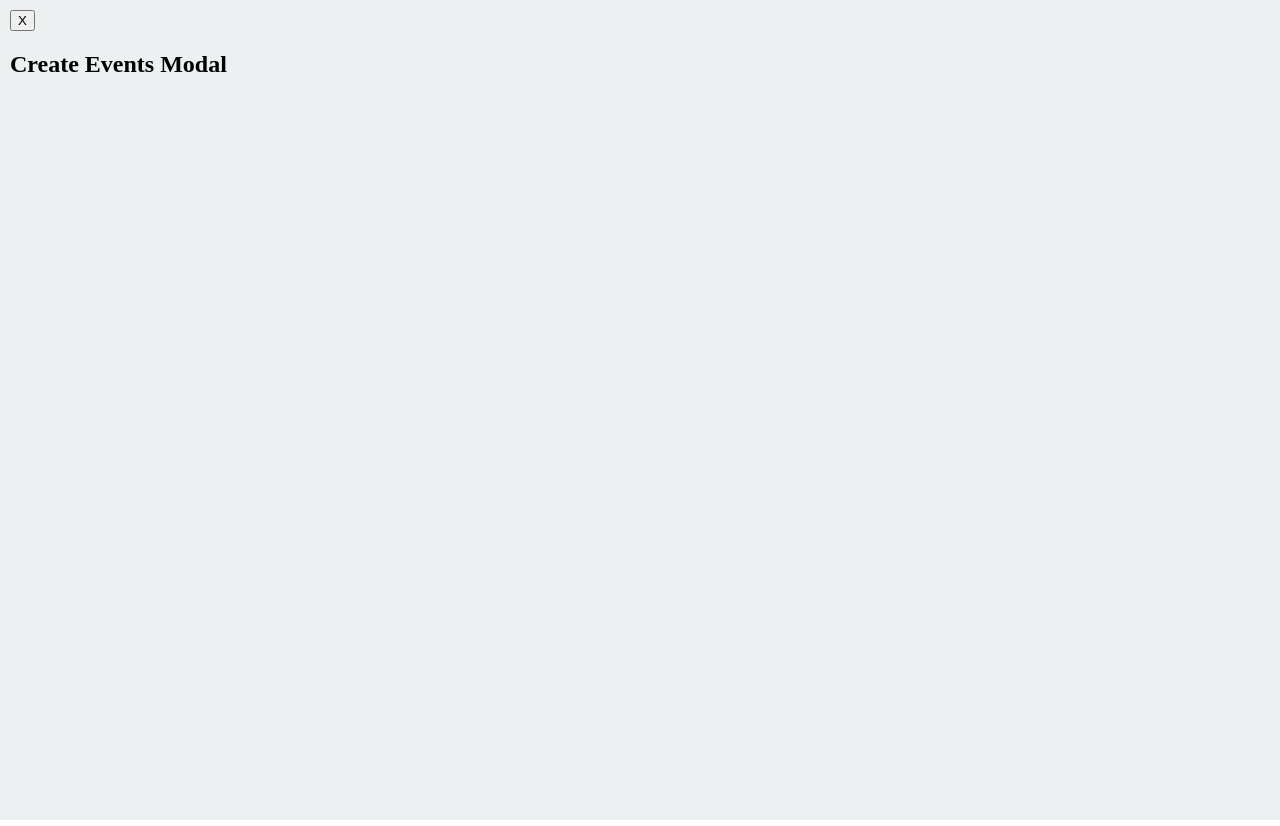
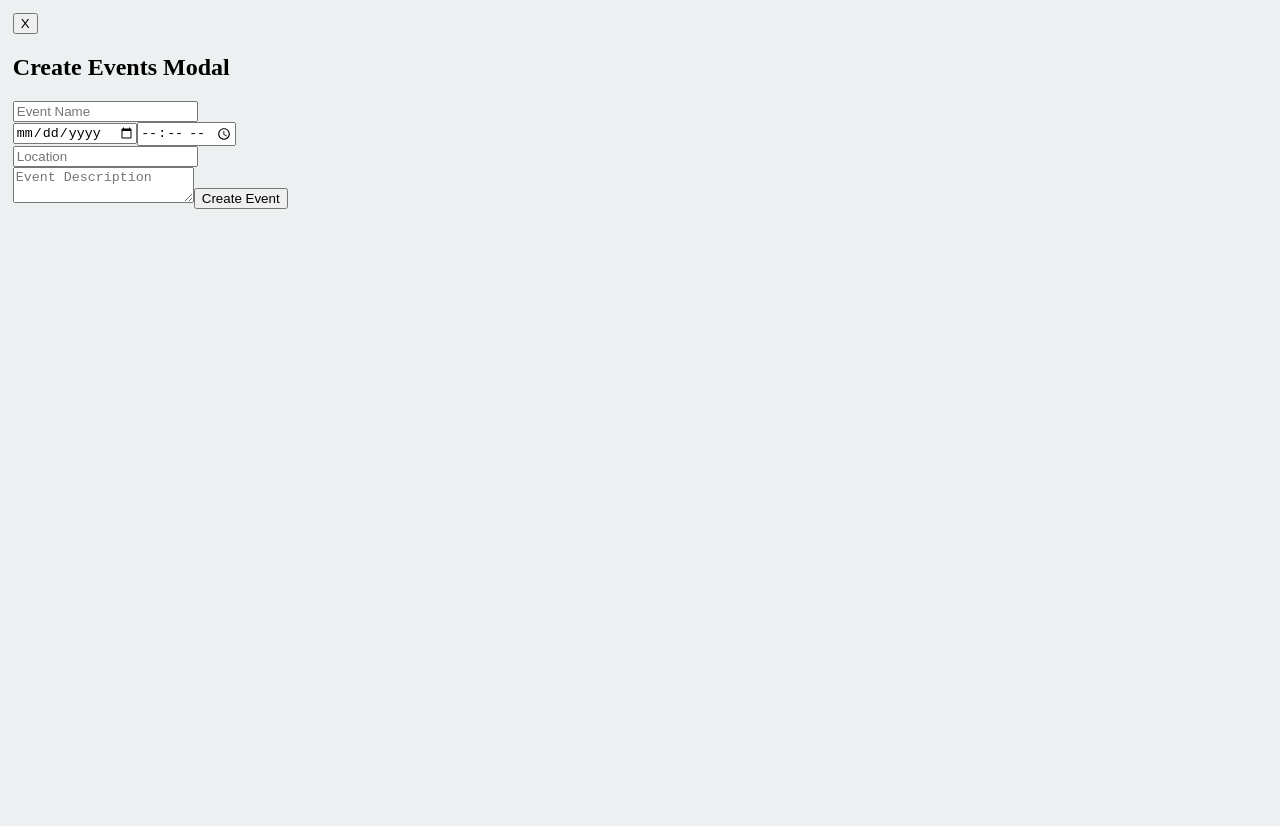
Before and after one commit to mnu213/eventedge-clone-2, a React (Create React App) app in the folder front-end/: page /chats/1 in a window 1280 px wide. Both pictures are taken after a click on the button "Create Event". Built offline with nearby package versions, Linux system fonts and the light colour scheme.

Commit message:
adding PendingEvent components to pending events modal

```diff
--- a/front-end/src/components/chats/create-chat-modal.jsx
+++ b/front-end/src/components/chats/create-chat-modal.jsx
@@ -3,17 +3,23 @@ import styles from '../modal.css';
 
 function CreateChat(props) {
   const { onClose } = props;
+  const submit = () => {
+    alert('created event(nothing done in background)');
+  };
+
   return (
     <div className="modal">
       <button type="submit" onClick={onClose}>
         X
       </button>
       <br />
-      <button type="submit"> Create Chat </button>
-      <br />
-      <input type="text" placeholder="Group Chat Name" />
-      <br />
-      <input type="text" placeholder="Search for users..." />
+      <form onSubmit={submit}>
+        <button type="submit"> Create Chat </button>
+        <br />
+        <input type="text" placeholder="Group Chat Name" />
+        <br />
+        <input type="text" placeholder="Search for users..." />
+      </form>
     </div>
   );
 }
--- a/front-end/src/components/create-event-modal/create-event-modal.jsx
+++ b/front-end/src/components/create-event-modal/create-event-modal.jsx
@@ -3,12 +3,26 @@ import styles from '../modal.css';
 
 function CreateEvent(props) {
   const { onClose } = props;
+  const submit = () => {
+    alert('Event Created (nothing in background done)');
+  };
   return (
     <div className="modal">
       <button type="submit" onClick={onClose}>
         X
       </button>
       <h2>Create Events Modal</h2>
+      <form onSubmit={submit}>
+        <input placeholder="Event Name" />
+        <br />
+        <input type="date" />
+        <input type="time" />
+        <br />
+        <input placeholder="Location" />
+        <br />
+        <textarea placeholder="Event Description" />
+        <button type="submit"> Create Event</button>
+      </form>
     </div>
   );
 }
--- a/front-end/src/components/modal.css
+++ b/front-end/src/components/modal.css
@@ -2,9 +2,9 @@
   position: absolute;
   top: 0;
   left: 0;
-  width: 100%;
+  width: 98%;
   height: 100%;
   background-color: #ecf0f1;
   z-index: 2000;
-  padding: 10px;
+  padding: 1%;
 }
--- /dev/null
+++ b/front-end/src/components/pending-events-modal/pending-event/pending-event.css
@@ -0,0 +1,4 @@
+.event {
+  border: 1px solid black;
+  margin-top: 1%;
+}
--- /dev/null
+++ b/front-end/src/components/pending-events-modal/pending-event/pending-event.jsx
@@ -0,0 +1,12 @@
+import React from 'react';
+import styles from './pending-event.css';
+
+export default function PendingEvent({ chatId }) {
+  return (
+    <div className="event">
+      <h2>Event Request for Chat {chatId}</h2>
+      <button type="button">Accept</button>
+      <button type="button">Decline</button>
+    </div>
+  );
+}
--- a/front-end/src/components/pending-events-modal/pending-events-modal.jsx
+++ b/front-end/src/components/pending-events-modal/pending-events-modal.jsx
@@ -1,13 +1,20 @@
 import React from 'react';
 import styles from '../modal.css';
+import PendingEvent from './pending-event/pending-event';
 
 function PendingEvents(props) {
   const { onClose } = props;
+  const pendingEvents = [];
+  const chatIds = [1, 2, 3, 4, 5];
+  const listItems = chatIds.map((chatId) => (
+    <PendingEvent key={chatId.toString()} chatId={chatId} />
+  ));
   return (
     <div className="modal">
       <button type="submit" onClick={onClose}>
         X
       </button>
+      {listItems}
     </div>
   );
 }
```
